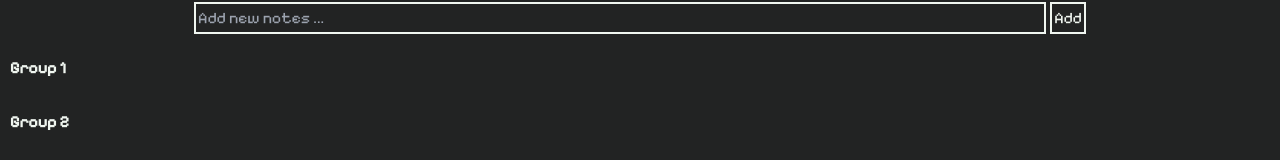
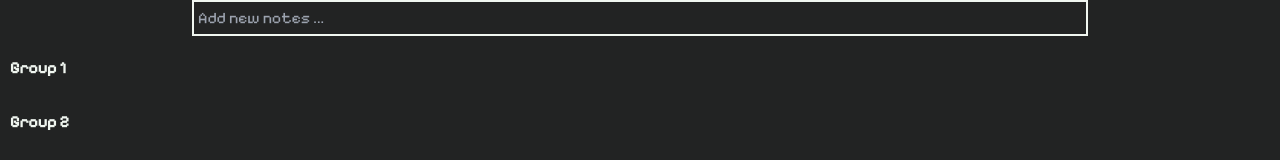
Before and after one commit to x-wang-x/todo_webapp, a React (Vite) app: page / in a window 1280 px wide. Shown: the top 160 px of the page. Built offline with nearby package versions, Linux system fonts and the light colour scheme.

Commit message:
show add button when needed only

```diff
--- a/src/App.css
+++ b/src/App.css
@@ -14,14 +14,16 @@ body {
   background-color: var(--primary);
   color: var(--secondary);
   padding: 2px;
-  border: .15rem solid var(--secondary);
+  border : none;
+  /* border: .15rem solid var(--secondary); */
 }
 .input:focus {
   outline: none;
 }
 .btn {
   margin: 2px;
-  border: .15rem solid var(--secondary);
+  /* border: .15rem solid var(--secondary); */
+  border : none;
   color : var(--secondary);
   background-color: var(--primary);
   padding: 2px;
@@ -32,6 +34,7 @@ body {
 }
 
 .inputform {
+  border: .15rem solid var(--secondary);
   width: 70%;
   margin: 0 auto;
   align-items: center;
--- a/src/App.tsx
+++ b/src/App.tsx
@@ -21,7 +21,8 @@ function App() {
     <>
       <div className="inputform">
         <InputBar onChange={handleChange} text={inputVal}/>
-        <Button onClick={()=>setItem(inputVal)} text="Add" />
+
+        { inputVal != '' && <Button onClick={()=>setItem(inputVal)} text="Add" /> }
       </div>
       <div className="groups">
         <Group groupName="Group 1" />
```
